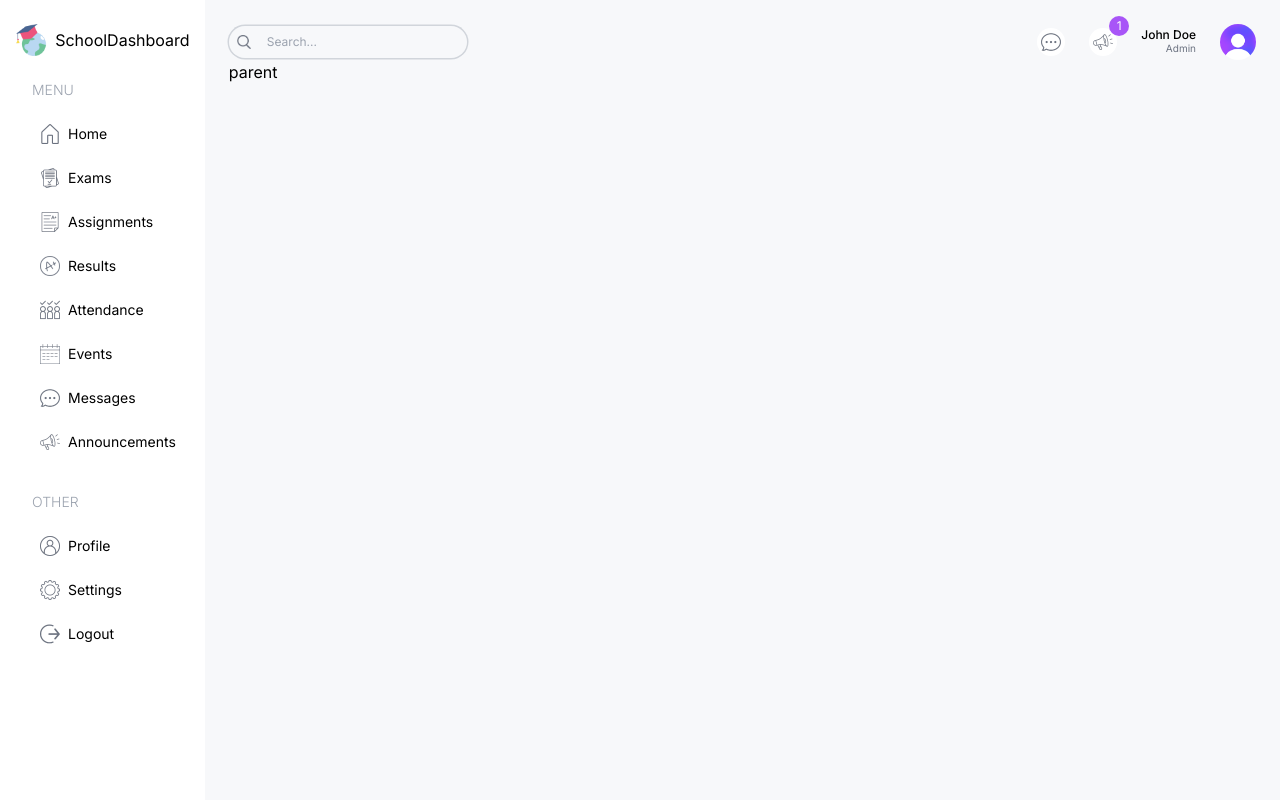
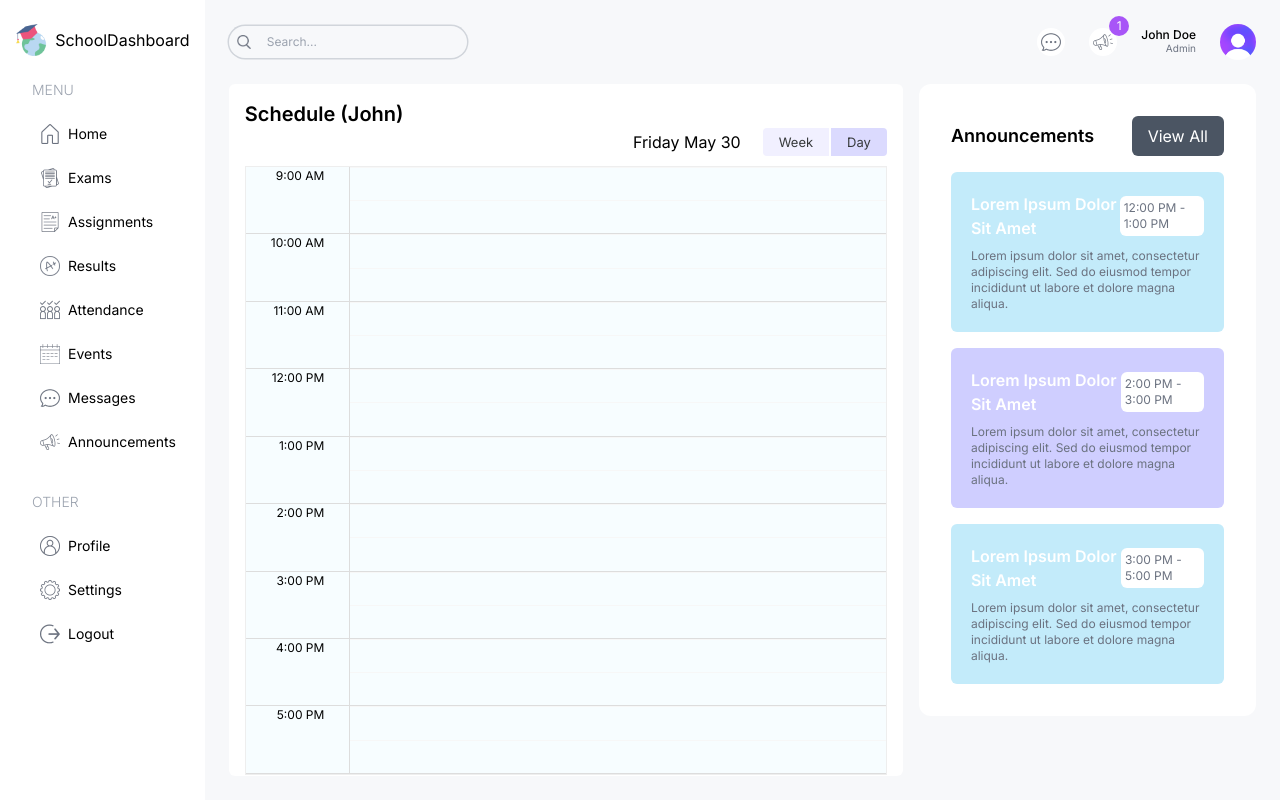
Before and after one commit to Likhon22/School-Management-Dashboard, a Next.js app: page /parent in a window 1280 px wide. Built offline with nearby package versions, Linux system fonts and the light colour scheme.

Commit message:
feat:added parent and teacher home page

```diff
--- a/src/app/(dashboard)/layout.tsx
+++ b/src/app/(dashboard)/layout.tsx
@@ -20,7 +20,7 @@ export default function RootLayout({
           <Menu />
         </div>
         {/* right side */}
-        <div className="w-[86%] md:w-[92%] lg:w-[84%] bg-[#F7F8FA] overflow-scroll p-6">
+        <div className="w-[86%] md:w-[92%] lg:w-[84%] bg-[#F7F8FA] overflow-scroll p-6 flex flex-col">
           <Navbar />
           {children}
         </div>
--- /dev/null
+++ b/src/app/(dashboard)/list/teachers/page.tsx
@@ -0,0 +1,10 @@
+
+const TeacherList = () => {
+    return (
+        <div>
+
+        </div>
+    );
+};
+
+export default TeacherList;
--- a/src/app/(dashboard)/parent/page.tsx
+++ b/src/app/(dashboard)/parent/page.tsx
@@ -1,5 +1,29 @@
+"use client";
+import Announcement from "@/components/Announcement";
+
+import ScheduleCalendar from "@/components/ScheduleCalendar";
+import { Value } from "@/types/eventCalendar";
+import React, { useState } from "react";
+
 const ParentPage = () => {
-  return <div>parent</div>;
+  const [value, setValue] = useState<Value>(new Date());
+
+  return (
+    <div className="flex-1 mt-6 flex gap-4 flex-col xl:flex-row ">
+      {/* left */}
+
+      <div className="w-full xl:w-2/3 flex flex-col gap-8 ">
+        <div className="h-full bg-white p-4 rounded-md">
+          <h1 className="text-xl font-semibold">Schedule (John)</h1>
+          <ScheduleCalendar />
+        </div>
+      </div>
+      {/* right */}
+      <div className="w-full xl:w-1/3 flex flex-col gap-8">
+        <Announcement />
+      </div>
+    </div>
+  );
 };
 
 export default ParentPage;
--- a/src/app/(dashboard)/teacher/page.tsx
+++ b/src/app/(dashboard)/teacher/page.tsx
@@ -1,7 +1,29 @@
-import React from "react";
+"use client";
+import Announcement from "@/components/Announcement";
+
+import ScheduleCalendar from "@/components/ScheduleCalendar";
+import { Value } from "@/types/eventCalendar";
+import React, { useState } from "react";
 
 const TeacherPage = () => {
-  return <div>teacher</div>;
+  const [value, setValue] = useState<Value>(new Date());
+
+  return (
+    <div className="flex-1 mt-6 flex gap-4 flex-col xl:flex-row ">
+      {/* left */}
+
+      <div className="w-full xl:w-2/3 flex flex-col gap-8 ">
+        <div className="h-full bg-white p-4 rounded-md">
+          <h1 className="text-xl font-semibold">Schedule</h1>
+          <ScheduleCalendar />
+        </div>
+      </div>
+      {/* right */}
+      <div className="w-full xl:w-1/3 flex flex-col gap-8">
+        <Announcement />
+      </div>
+    </div>
+  );
 };
 
 export default TeacherPage;
```
